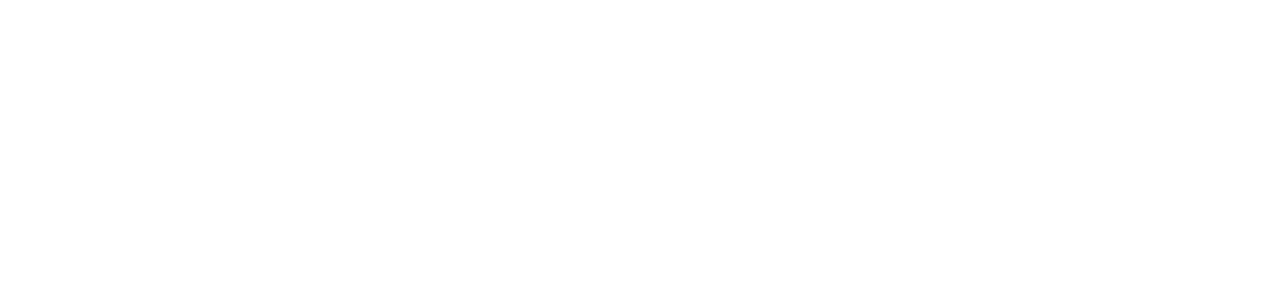
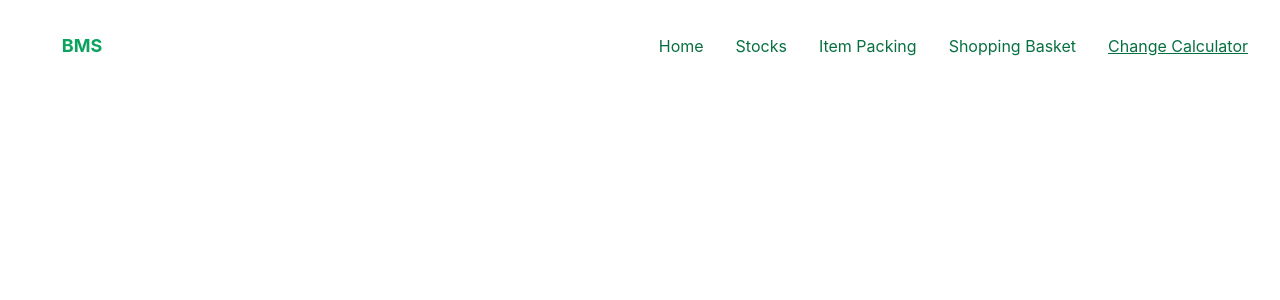
Before and after one commit to Harmos274/SCRUMGroupProjectBM, a React (Create React App) app: page /change in a window 1280 px wide. Before the commit this address had no page. Shown: the top 300 px of the page. Built offline with nearby package versions, Linux system fonts and the light colour scheme.

Commit message:
Add navbar

```diff
--- a/src/App.js
+++ b/src/App.js
@@ -1,13 +1,25 @@
 import './App.css';
 import {Route, Routes} from "react-router-dom";
 import {ChakraProvider} from "@chakra-ui/react";
+import theme from "./utils/theme";
+import HomePage from "./pages/HomePage";
+import ChangeCalculatorPage from "./pages/ChangeCalculatorPage";
+import ItemPackingPage from "./pages/ItemPackingPage";
+import ShoppingBasketPage from "./pages/ShoppingBasketPage";
+import StockPage from "./pages/StockPage";
+import NavBar from "./components/NavBar";
 
 function App() {
     return (
         <div className="App">
-            <ChakraProvider>
+            <ChakraProvider theme={theme}>
+                <NavBar/>
                 <Routes>
-                    <Route path="/" /*element={<PageComponent/>}*//>
+                    <Route path="/" exact element={<HomePage/>}/>
+                    <Route path="/stock" element={<StockPage/>}/>
+                    <Route path="/item-packing" element={<ItemPackingPage/>}/>
+                    <Route path="/shopping-basket" element={<ShoppingBasketPage/>}/>
+                    <Route path="/change" element={<ChangeCalculatorPage/>}/>
                 </Routes>
             </ChakraProvider>
         </div>
--- /dev/null
+++ b/src/components/Logo.js
@@ -0,0 +1,12 @@
+import React from "react";
+import { Box, Text } from "@chakra-ui/react";
+
+export default function Logo(props) {
+    return (
+        <Box {...props}>
+            <Text fontSize="lg" fontWeight="bold">
+                BMS
+            </Text>
+        </Box>
+    );
+}
--- /dev/null
+++ b/src/components/NavBar.js
@@ -0,0 +1,109 @@
+import React from "react";
+import {Box, Flex, Stack, Text} from "@chakra-ui/react";
+
+import Logo from "./Logo";
+import {NavLink} from "react-router-dom";
+
+const NavBar = (props) => {
+    const [isOpen, setIsOpen] = React.useState(false);
+
+    const toggle = () => setIsOpen(!isOpen);
+
+    return (
+        <NavBarContainer {...props}>
+            <Logo
+                w="100px"
+                color={["white", "white", "primary.500", "primary.500"]}
+            />
+            <MenuToggle toggle={toggle} isOpen={isOpen}/>
+            <MenuLinks isOpen={isOpen}/>
+        </NavBarContainer>
+    );
+};
+
+const MenuToggle = ({toggle, isOpen}) => {
+    return (
+        <Box display={{base: "block", md: "none"}} onClick={toggle}>
+            {isOpen ? <CloseIcon/> : <MenuIcon/>}
+        </Box>
+    );
+};
+
+const MenuItem = ({children, isLast, to = "/", ...rest}) => {
+    return (
+        <NavLink exact to={to} style={({isActive}) =>
+            isActive ? {textDecoration: "underline"} : undefined
+        }>
+            <Text display="block" {...rest}>
+                {children}
+            </Text>
+        </NavLink>
+    );
+};
+
+const MenuLinks = ({isOpen}) => {
+    return (
+        <Box
+            display={{base: isOpen ? "block" : "none", md: "block"}}
+            flexBasis={{base: "100%", md: "auto"}}
+        >
+            <Stack
+                spacing={8}
+                align="center"
+                justify={["center", "space-between", "flex-end", "flex-end"]}
+                direction={["column", "row", "row", "row"]}
+                pt={[4, 4, 0, 0]}
+            >
+                <MenuItem to="/">Home</MenuItem>
+                <MenuItem to="/stock">Stocks </MenuItem>
+                <MenuItem to="/item-packing">Item Packing</MenuItem>
+                <MenuItem to="/shopping-basket">Shopping Basket</MenuItem>
+                <MenuItem to="/change">Change Calculator</MenuItem>
+            </Stack>
+        </Box>
+    );
+};
+
+const CloseIcon = () => (
+    <svg width="24" viewBox="0 0 18 18" xmlns="http://www.w3.org/2000/svg">
+        <title>Close</title>
+        <path
+            fill="white"
+            d="M9.00023 7.58599L13.9502 2.63599L15.3642 4.04999L10.4142 8.99999L15.3642 13.95L13.9502 15.364L9.00023 10.414L4.05023 15.364L2.63623 13.95L7.58623 8.99999L2.63623 4.04999L4.05023 2.63599L9.00023 7.58599Z"
+        />
+    </svg>
+);
+
+const MenuIcon = () => (
+    <svg
+        width="24px"
+        viewBox="0 0 20 20"
+        xmlns="http://www.w3.org/2000/svg"
+        fill="white"
+    >
+        <title>Menu</title>
+        <path d="M0 3h20v2H0V3zm0 6h20v2H0V9zm0 6h20v2H0v-2z"/>
+    </svg>
+);
+
+
+const NavBarContainer = ({children, ...props}) => {
+    return (
+        <Flex
+            as="nav"
+            align="center"
+            justify="space-between"
+            wrap="wrap"
+            w="100%"
+            mb={8}
+            p={8}
+            bg={["primary.500", "primary.500", "transparent", "transparent"]}
+            color={["white", "white", "primary.700", "primary.700"]}
+            {...props}
+        >
+            {children}
+        </Flex>
+    );
+};
+
+export default NavBar;
--- /dev/null
+++ b/src/pages/ChangeCalculatorPage.js
@@ -0,0 +1,3 @@
+export default function ChangeCalculatorPage() {
+    return <div/>
+}
--- /dev/null
+++ b/src/pages/HomePage.js
@@ -0,0 +1,6 @@
+export default function HomePage() {
+    return (
+        <div>
+        </div>
+    );
+}
--- /dev/null
+++ b/src/pages/ItemPackingPage.js
@@ -0,0 +1,3 @@
+export default function ItemPackingPage() {
+    return <div/>
+}
--- /dev/null
+++ b/src/pages/ShoppingBasketPage.js
@@ -0,0 +1,3 @@
+export default function ShoppingBasketPage() {
+    return <div/>
+}
--- /dev/null
+++ b/src/pages/StockPage.js
@@ -0,0 +1,3 @@
+export default function StockPage() {
+    return <div/>
+}
--- /dev/null
+++ b/src/utils/theme.js
@@ -0,0 +1,19 @@
+import { extendTheme } from "@chakra-ui/react";
+
+const colors = {
+    primary: {
+        100: "#e5ecfc",
+        200: "#27EF96",
+        300: "#10DE82",
+        400: "#0EBE6F",
+        500: "#0CA25F",
+        600: "#0A864F",
+        700: "#086F42",
+        800: "#075C37",
+        900: "#064C2E"
+    }
+};
+
+const customTheme = extendTheme({ colors });
+
+export default customTheme;
```
